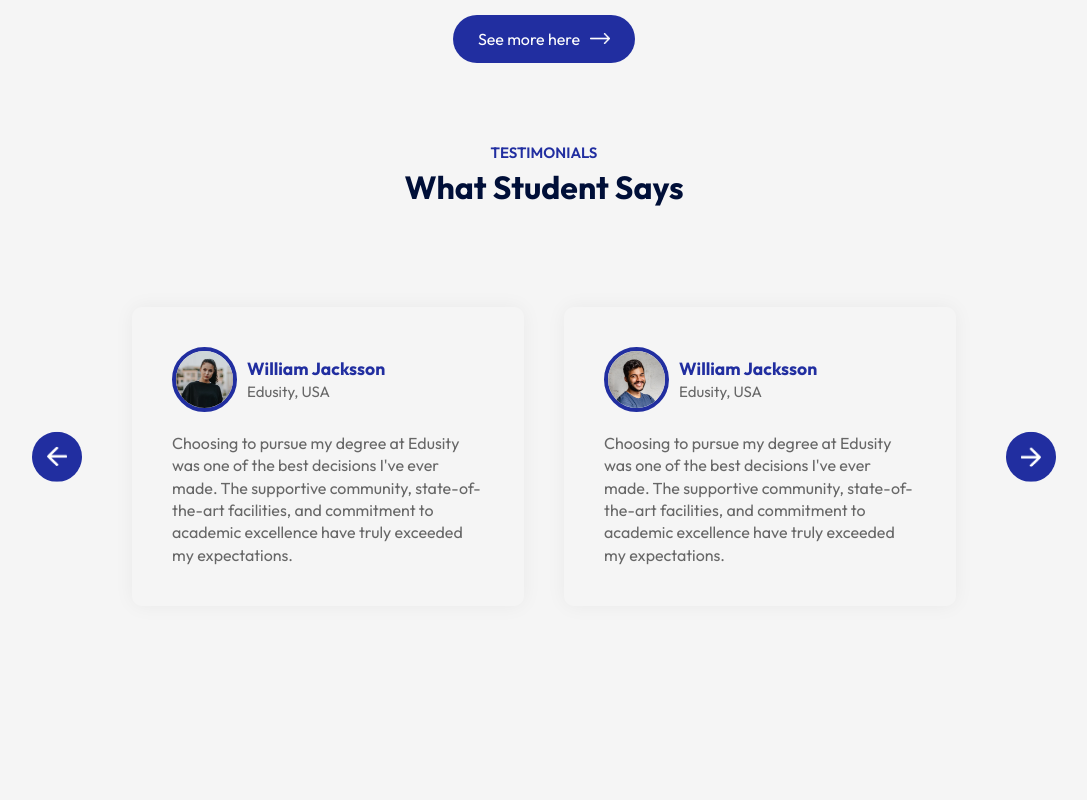
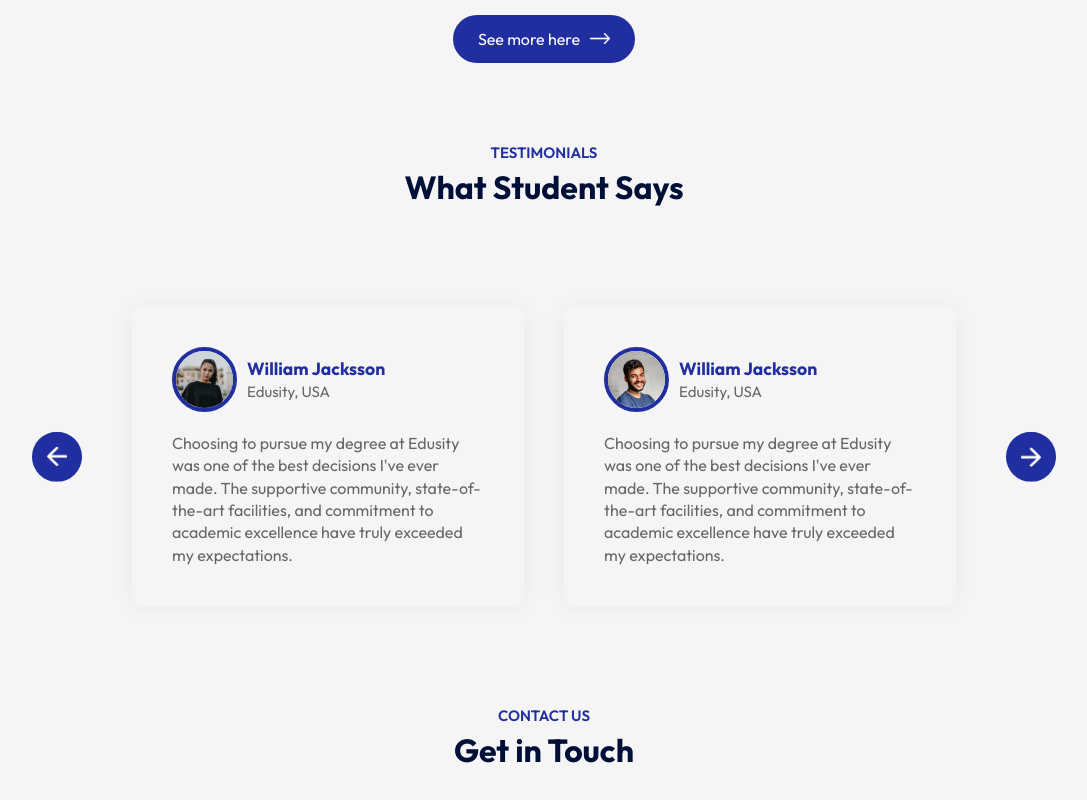
Before and after one commit to Rashijain2709/Edusity, a React (Vite) app: page / in a window 1280 px wide. Shown: the part 2334-3134 px from the top of the page, without its empty margins (96-1183 px from the left). Before the commit the page ends 3040 px from the top, so only its background shows below. Built offline with nearby package versions, Linux system fonts and the light colour scheme.

Commit message:
CONTACT US title add

```diff
--- a/src/App.jsx
+++ b/src/App.jsx
@@ -24,6 +24,7 @@ const App = () => {
         <Campus />
         <Title subTitle='TESTIMONIALS' title='What Student Says'/>
         <Testimonials />
+        <Title subTitle='CONTACT US' title='Get in Touch'/>
       </div>
 
     </div>
```
